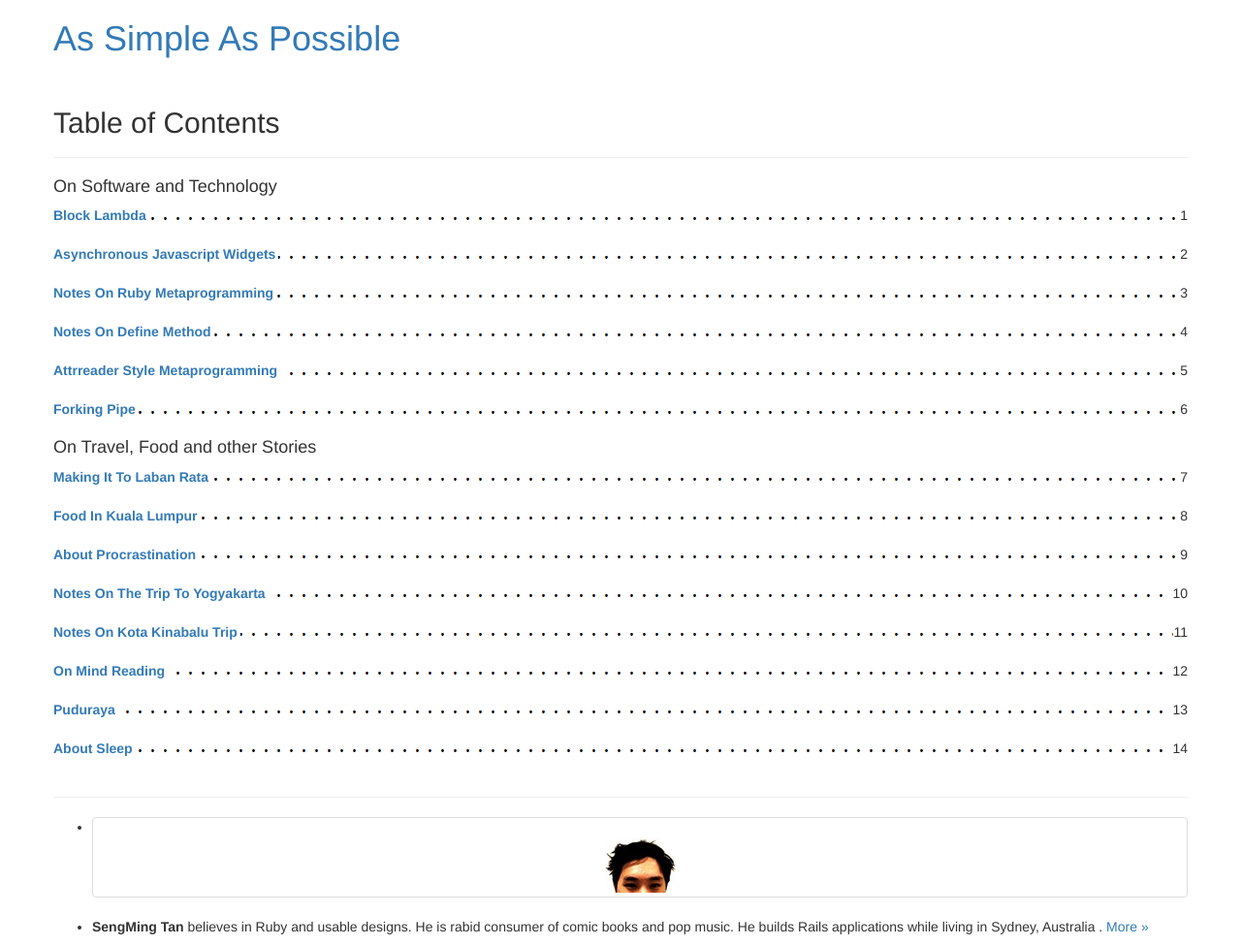
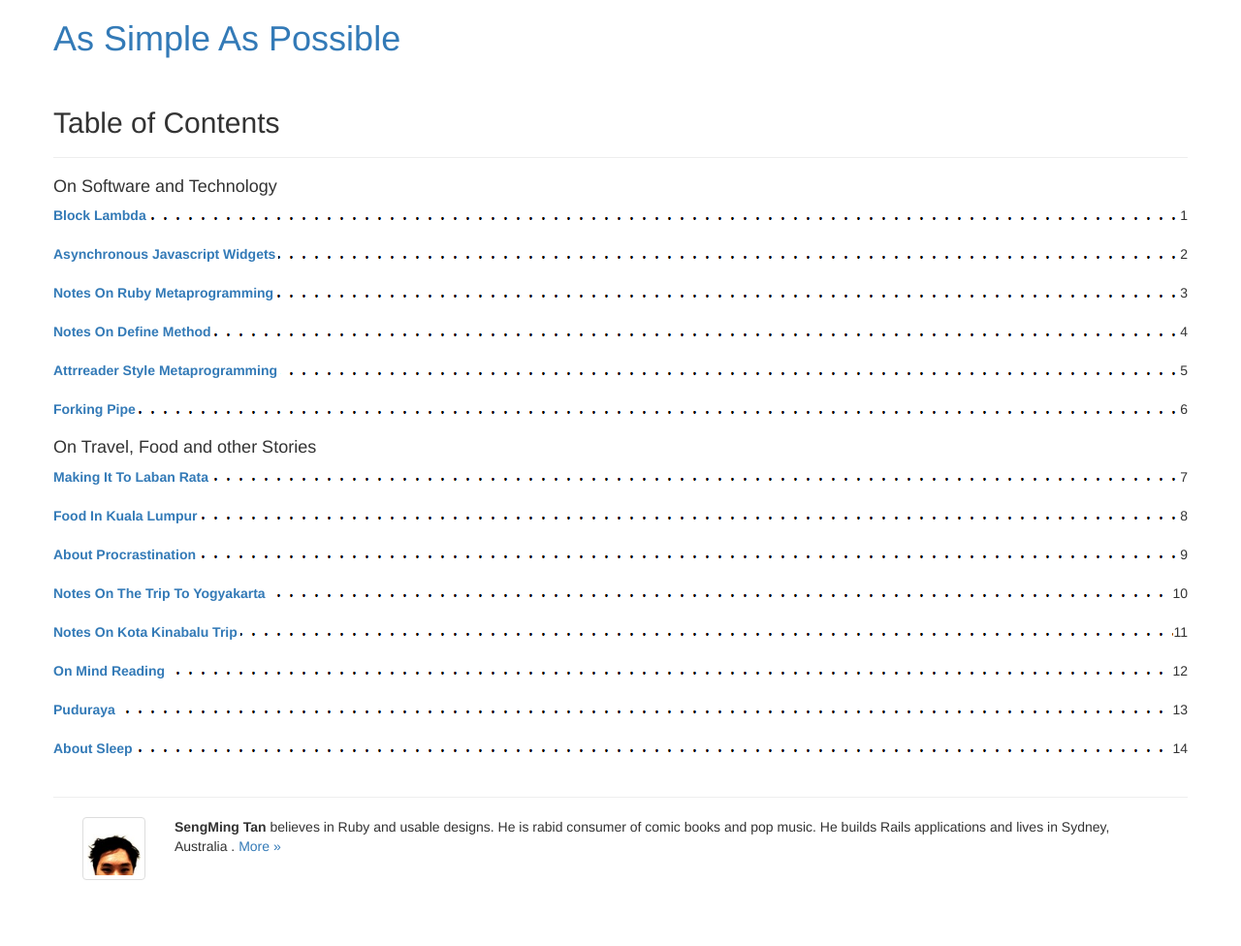
Before and after one commit to tansengming/tansengming.github.com, a Jekyll site: the page built from index.html, in a window 1280 px wide. Shown: the whole page at 97% size. Built offline with Jekyll 4.4.1, drawn with Linux system fonts in a browser that asks for light colours; nearby versions of some CDN libraries; Markdown is read by kramdown in place of the engine named in the settings; comment, search, counter and statistics services are not loaded; after the commit the page ends 928 px from its top, so only the background shows below that.

Commit message:
initial version of footer

```diff
--- a/_layouts/default.html
+++ b/_layouts/default.html
@@ -37,22 +37,18 @@
     </div>
     <footer class='container footer'>
       <div class="row">
-        <div class='span9'>
         <hr />
-          <ul class='thumbnails'>
-            <li class='span1'>
-              <div class='thumbnail'>
-                <a href='/about/'>
+        <div class='col-md-12'>
+          <div class='col-md-1'>
+            <a href='/about/' class='thumbnail'>
               <img src='/images/profile_small.jpg' />
             </a>
           </div>
-            </li>
-            <li class='span8'>
+          <div class='col-md-11'>
             <p>
               <span class='fn'>SengMing Tan</span>
-                believes in Ruby and usable designs.
-                He is rabid consumer of comic books and pop music.
-                He builds Rails applications while living in
+              believes in Ruby and usable designs. He is rabid consumer of comic books and pop music.
+              He builds Rails applications and lives in
               <span class='adr'>
                 <span class='country-name'>Sydney</span>,
                 <span class='country-name'>Australia</span>
@@ -61,8 +57,7 @@
                 More &raquo;
               </a>
             </p>
-            </li>
-          </ul>
+          </div>
         </div>
       </div>
     </footer>
```
Lines whose indentation alone changed are shown as unchanged.
